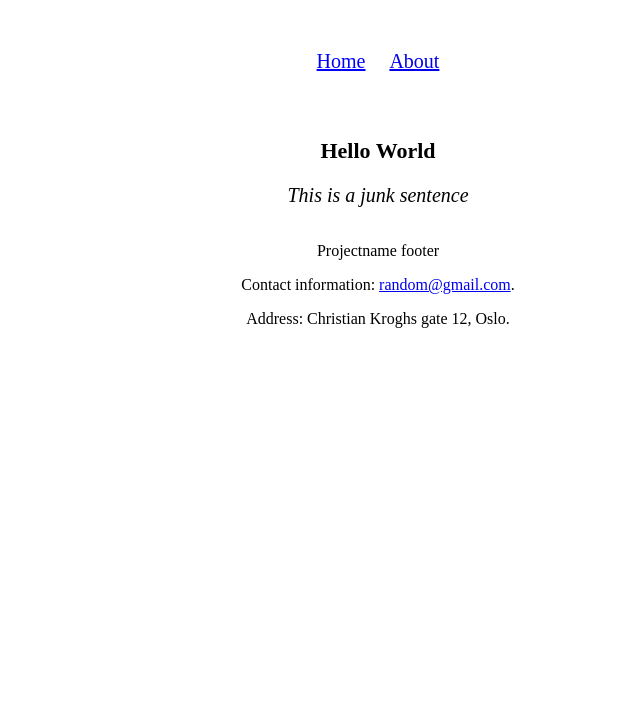
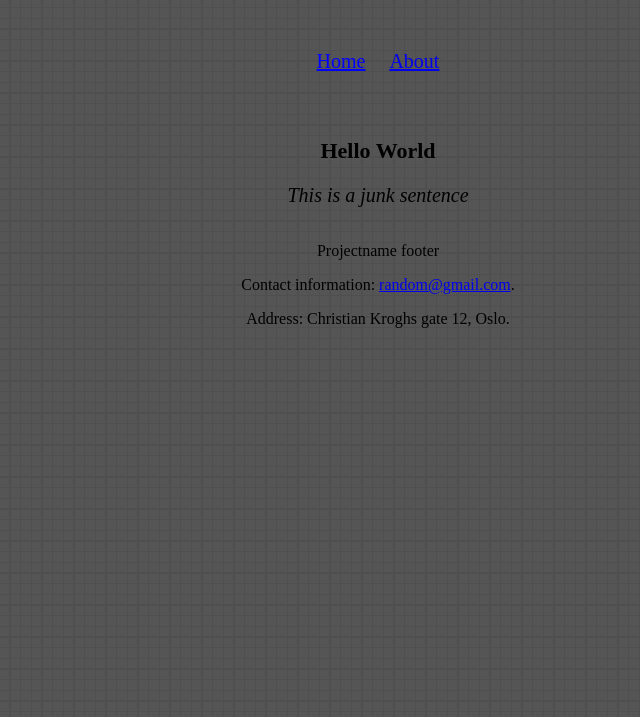
Before and after one commit to oliverhand/gruppe-35, a plain HTML site: page index.html in a window 1280 px wide. Shown: the part 83-800 px from the top of the page, without its empty margins (262-902 px from the left). Drawn offline with Linux system fonts and the light colour scheme; files whose address does not match are found by name.

Commit message:
Changed path to background-image Added grid_32.jpg Removed testImage.jpg

```diff
--- a/css/testCSS.css
+++ b/css/testCSS.css
@@ -4,7 +4,7 @@
 
 body {
 
-    background-image: url(images/background-img.jpg);
+    background-image: url(file:///C:/Users/Oliver/Documents/gruppe-35/images/grid_32.jpg);
 
 }
 
```
Also changed, not shown: images/grid_32.jpg (added), images/testImage.jpg (deleted).
